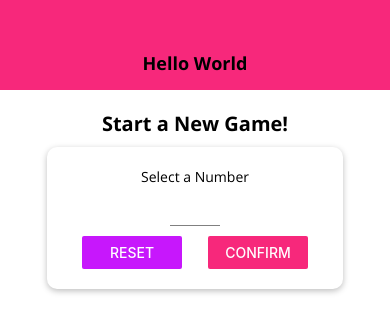
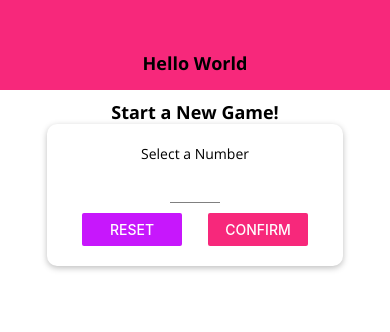
Before and after one commit to RommelTJ/rn-guess-number, a React Native app: screen / in a window 390 px wide. Shown: the top 332 px of the page. Built offline with nearby package versions, Linux system fonts and the light colour scheme.

Commit message:
:sparkles: StartGameScreen: Using the TitleText component

```diff
--- a/screens/StartGameScreen.js
+++ b/screens/StartGameScreen.js
@@ -5,6 +5,7 @@ import Colors from "../constants/colors";
 import Input from "../components/Input";
 import NumberContainer from "../components/NumberContainer";
 import BodyText from "../components/BodyText";
+import TitleText from "../components/TitleText";
 
 const StartGameScreen = (props) => {
 
@@ -48,7 +49,7 @@ const StartGameScreen = (props) => {
   return (
     <TouchableWithoutFeedback onPress={() => {Keyboard.dismiss();}}>
       <View style={styles.screen}>
-        <Text style={styles.title}>Start a New Game!</Text>
+        <TitleText style={styles.title}>Start a New Game!</TitleText>
         <Card style={styles.inputContainer}>
           <BodyText>Select a Number</BodyText>
           <Input
@@ -95,8 +96,7 @@ const styles = StyleSheet.create({
   },
   title: {
     fontSize: 20,
-    marginVertical: 10,
-    fontFamily: 'open-sans-bold'
+    marginVertical: 10
   },
   button: {
     width: 100
```
